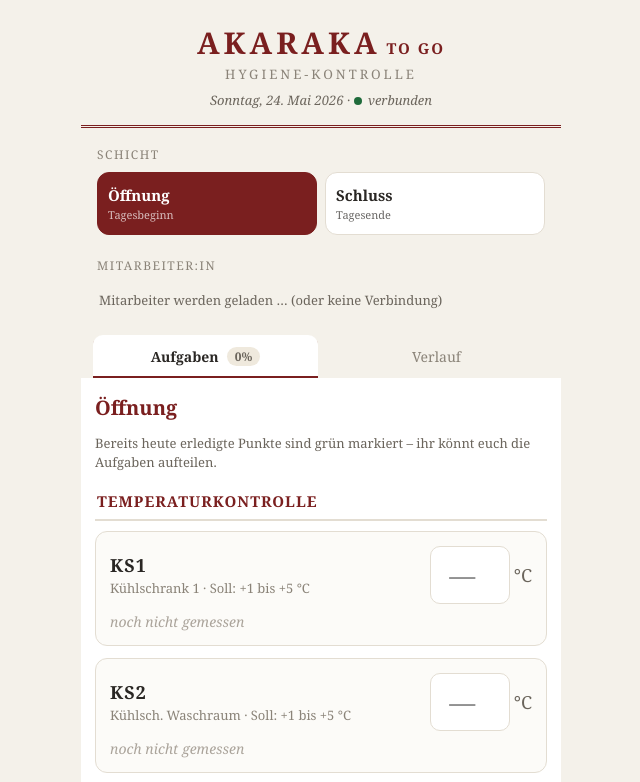
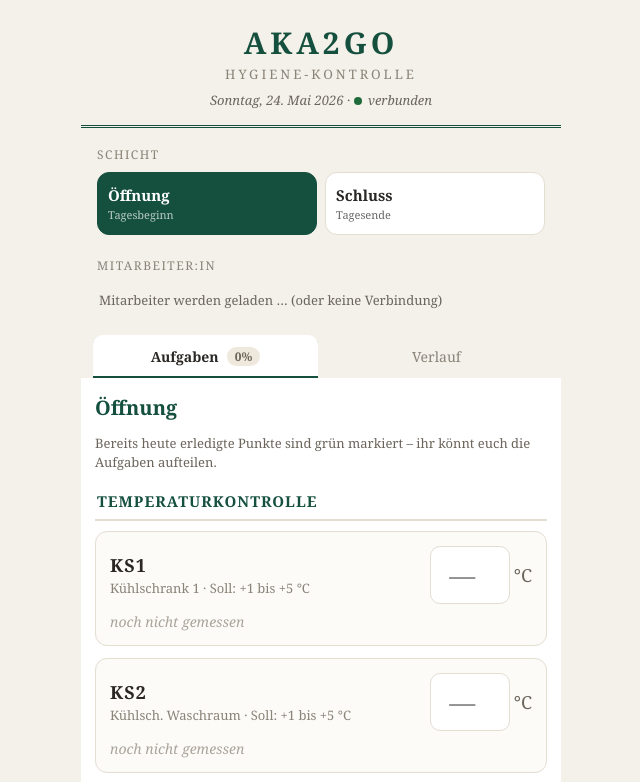
Before and after one commit to pchan671230/akaraka2go-hygiene, a plain HTML site: page index.html in a window 1280 px wide. Shown: the top 782 px of the page, without its empty margins (319-959 px from the left). Drawn offline with nearby package versions, Linux system fonts and the light colour scheme; no server answers.

Commit message:
Update index.html

```diff
--- a/index.html
+++ b/index.html
@@ -9,7 +9,7 @@
   :root{
     --bg:#f4f1ea; --karte:#fff; --tinte:#2a2724;
     --rot:#b3261e; --rotBg:#fbe9e7; --gruen:#1f6b3b; --gruenBg:#e8f3ec;
-    --linie:#e3ddd2; --akzent:#7a1f1f; --grau:#8a8378;
+    --linie:#e3ddd2; --akzent:#15503f; --grau:#8a8378;
   }
   *{box-sizing:border-box;-webkit-tap-highlight-color:transparent}
   body{margin:0;background:var(--bg);color:var(--tinte);
@@ -282,7 +282,7 @@
 function render(){
   const sch=schicht();
   const heute=new Date().toLocaleDateString("de-CH",{weekday:"long",year:"numeric",month:"long",day:"numeric"});
-  let h=`<header><div class="brand">AKARAKA<span style="font-size:0.5em;letter-spacing:2px;"> TO GO</span></div><div class="sub">Hygiene-Kontrolle</div>
+  let h=`<header><div class="brand">AKA2GO</div><div class="sub">Hygiene-Kontrolle</div>
     <div class="datum">${heute} · <span class="syncDot ${state.online?'':'off'}"></span>${state.online?'verbunden':'offline'}</div></header>`;
 
   // Schicht
```
